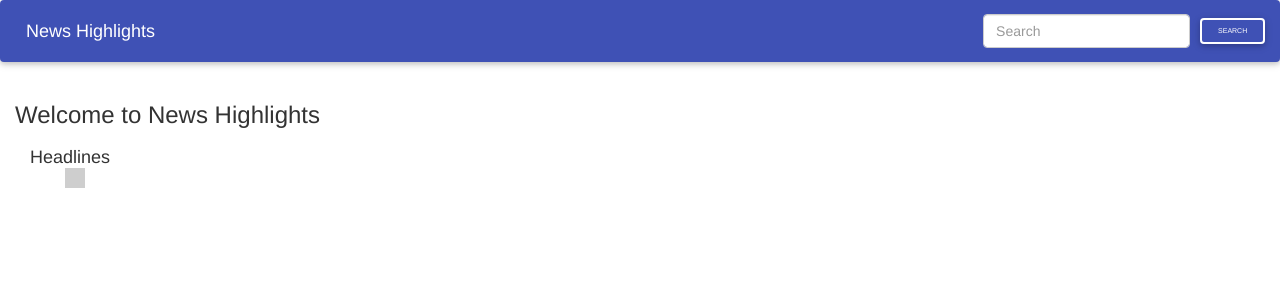
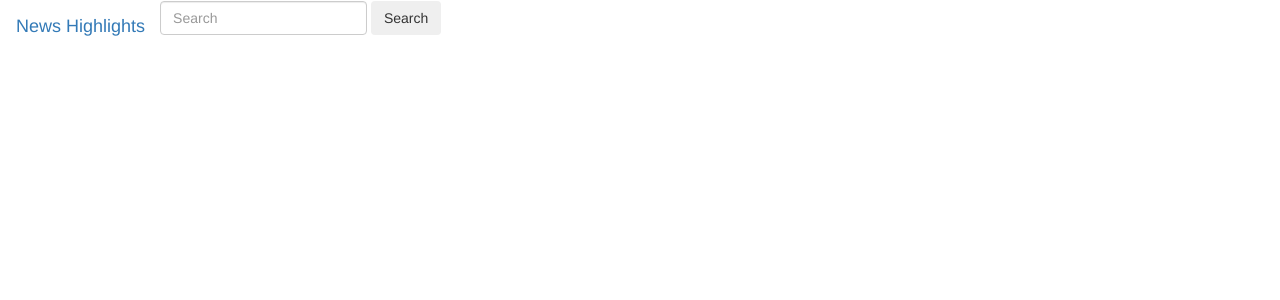
Before and after one commit to JacqulineWangu/News_Highlight, a Flask app: page / in a window 1280 px wide. Shown: the top 300 px of the page. Run offline with Flask 2, Linux system fonts and the light colour scheme; some libraries are stand-ins or nearby versions; grey boxes are pictures that could not be loaded.

Commit message:
added a base extension in the index.html file

```diff
--- a/app/templates/index.html
+++ b/app/templates/index.html
@@ -1,89 +1,16 @@
 {% extends 'base.html'%}
 {% import 'macros.html' as macro%}
 
-<!---styles block -->
-{% block styles %}
-<!-- Font Awesome -->
 
-<link rel="stylesheet" href="https://use.fontawesome.com/releases/v5.8.1/css/all.css">
-<!-- Bootstrap core CSS -->
-<link href="https://cdnjs.cloudflare.com/ajax/libs/twitter-bootstrap/4.3.1/css/bootstrap.min.css" rel="stylesheet">
-<!-- Material Design Bootstrap -->
-<link href="https://cdnjs.cloudflare.com/ajax/libs/mdbootstrap/4.7.6/css/mdb.min.css" rel="stylesheet">
-<link rel="stylesheet" href="https://stackpath.bootstrapcdn.com/bootstrap/4.3.1/css/bootstrap.min.css"
-    integrity="sha384-ggOyR0iXCbMQv3Xipma34MD+dH/1fQ784/j6cY/iJTQUOhcWr7x9JvoRxT2MZw1T" crossorigin="anonymous">
-{{ super() }}
-<link rel="stylesheet" href="{{url_for('static',filename='css/index.css')}}">
+<!DOCTYPE html>
+<html lang="en">
+<head>
+    <meta charset="UTF-8">
+    <meta name="viewport" content="width=device-width, initial-scale=1.0">
+    <meta http-equiv="X-UA-Compatible" content="ie=edge">
+    <title>NewsHighlights</title>
+</head>
+<body>
 
-{% endblock  %}
-
-<!-- Content Block -->
-{% block content %}
-
-<!--headlines section-->
-
-<div class="container-fluid">
-    <h3>Welcome to News Highlights</h3>
-    <div class="container-fluid">
-        <div class="row">
-            <div class="col-md-6">
-                <h4>Headlines</h4>
-                <div id="carousel-example-2" class="carousel slide carousel-fade" data-ride="carousel">
-                    <!--Indicators-->
-                    <ol class="carousel-indicators">
-                        <li data-target="#carousel-example-2" data-slide-to="0" class="active"></li>
-                        <li data-target="#carousel-example-2" data-slide-to="1"></li>
-                        <li data-target="#carousel-example-2" data-slide-to="2"></li>
-                    </ol>
-                    <!--/.Indicators-->
-                    <!--Slides-->
-                    <div class="carousel-inner" role="listbox">
-
-                        <div class="carousel-item active">
-                            {%for headline in headlines%}
-                            {%if headline.urlToImage%}
-                            <div class="view">
-                                <img id="bigimg" class="d-block w-100" src="{{headline.urlToImage}}" alt="First slide">
-                                <div class="mask rgba-black-light"></div>
-                            </div>
-                            <div class="carousel-caption">
-                                <h3 class="h3-responsive">{{headline.title}}</h3>
-                                <a href="{{headline.url}}">Read More</a>
-                            </div>
-                        </div>
-
-                        <div class="carousel-item">
-                            {%elif headline.urlToImage%}
-                            <div class="view">
-                                <img id="bigimg" class="d-block w-100" src="{{headline.urlToImage}}" alt="First slide">
-                                <div class="mask rgba-black-light"></div>
-                            </div>
-                            <div class="carousel-caption">
-                                <h3 class="h3-responsive">{{headline.title}}</h3>
-                                <a href="{{headline.url}}">Read More</a>
-                            </div>
-                            {%endif%}
-                            {%endfor%}
-                        </div>
-
-
-
-                    </div>
-                    <!--/.Slides-->
-                    <!--Controls-->
-                    <a class="carousel-control-prev" href="#carousel-example-2" role="button" data-slide="prev">
-                        <span class="carousel-control-prev-icon" aria-hidden="true"></span>
-                        <span class="sr-only">Previous</span>
-                    </a>
-                    <a class="carousel-control-next" href="#carousel-example-2" role="button" data-slide="next">
-                        <span class="carousel-control-chevron-right-icon" aria-hidden="true"></span>
-                        <span class="sr-only">Next</span>
-                    </a>
-                    <!--/.Controls-->
-                </div>
-                <!--/.Carousel Wrapper-->
-            </div>
-
-
-
-{% endblock%}
+</body>
+</html>
```
